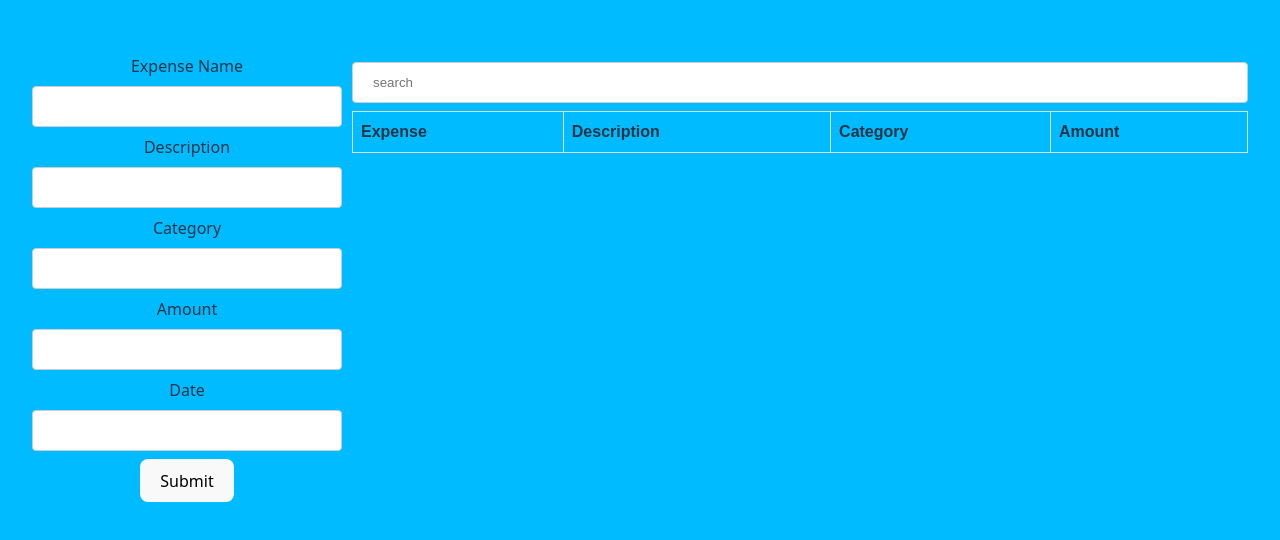
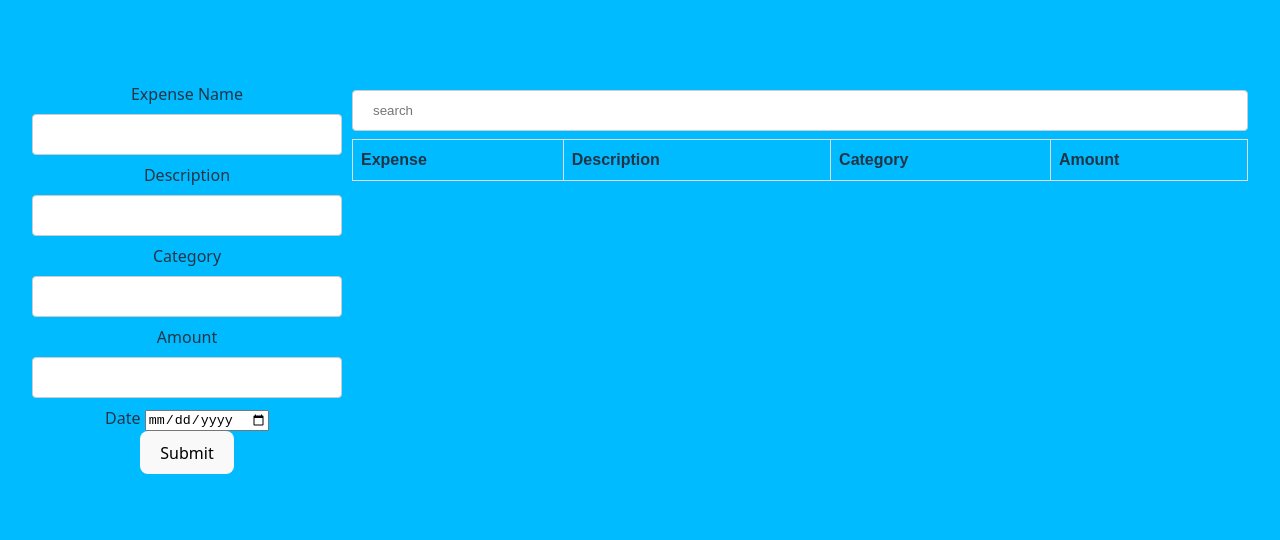
Before and after one commit to mercycheps/expense-tracker, a React (Vite) app: page / in a window 1280 px wide. Shown: the part 122-662 px from the top of the page. Built offline with nearby package versions, Linux system fonts and the light colour scheme.

Commit message:
added date picker

```diff
--- a/src/AddExpense.jsx
+++ b/src/AddExpense.jsx
@@ -55,10 +55,10 @@ export default function AddExpense({ saveExpense }) {
 
       <label> Date </label>
       <input
-        type="text"
+        type="date"
         value={date}
         onChange={(e) => setDate(e.target.value)}
-      />
+      /><br/>
 
       <button onClick={createNewExpense}> Submit </button>
     </div>
```
